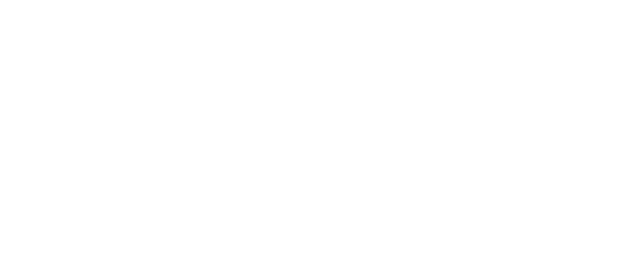
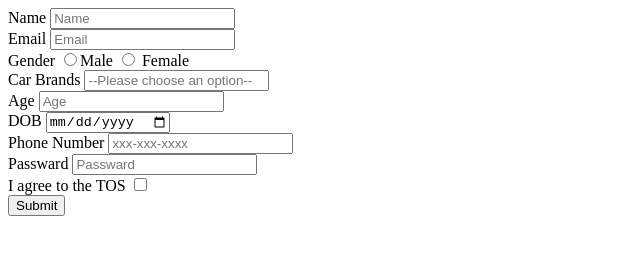
Before and after one commit to acciojob/signup-form-car-RushikeshTekale66, a website: page main.html in a window 1280 px wide. Shown: the whole page, without its empty margins (0-640 px from the left). Drawn offline with Linux system fonts and the light colour scheme.

Commit message:
created a submission

```diff
--- a/main.html
+++ b/main.html
@@ -8,6 +8,36 @@
 
 <body>
 	<!-- the entire body must be written by student -->
+	<form method="post">
+		<label for="name">Name</label>
+		<input id="name" type="text" placeholder="Name" required><br>
+
+		<label for="email">Email</label>
+		<input id="email" type="Email" placeholder="Email" required><br>
+
+		<label for="gender_m, gender_f">Gender</label>
+		<input id="gender_m, gender_f" name="gender" type="radio" required>Male
+		<input type="radio" id="gender" name="gender" value="female"/> Female <br/>
+
+		<label for="cars">Car Brands</label>
+		<input id="cars" type="select" placeholder="--Please choose an option--" required><br>
+
+		<label for="age">Age</label>
+		<input id="age" type="number" placeholder="Age" required><br>
+
+		<label for="dob">DOB</label>
+		<input id="dob" type="date" required><br>
+
+		<label for="tel">Phone Number</label>
+		<input id="tel" type="tel" placeholder="xxx-xxx-xxxx" ><br>
+
+		<label for="passward">Passward</label>
+		<input id="passward" type="password" placeholder="Passward" required><br>
+
+		<label for="tos">I agree to the TOS</label>
+		<input id ="tos" type="checkbox" required><br>
+		<button type="submit">Submit</button>
+
     <script type="text/javascript" src="./script.js">
 </script>
 
```
